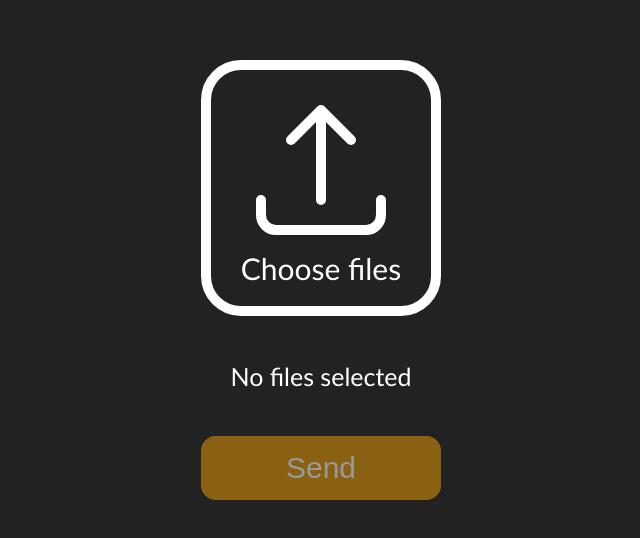
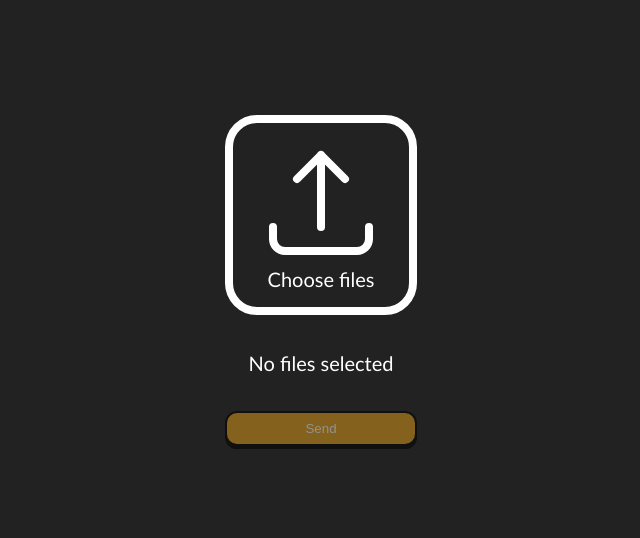
Before and after one commit to alkstr/file-transfer, a website: page public/index.html in a window 1280 px wide. Shown: the part 120-658 px from the top of the page, without its empty margins (319-959 px from the left). Drawn offline with Linux system fonts and the light colour scheme.

Commit message:
Update button and text styles

```diff
--- a/public/index.html
+++ b/public/index.html
@@ -11,7 +11,7 @@
 </head>
 
 <body class="flex-col justify-center items-center">
-    <main>
+    <main class="font-medium">
         <form id="uploadForm" class="upload-form flex-col">
             <label class="choose-button flex-col items-center">
                 <svg class="choose-icon" xmlns="http://www.w3.org/2000/svg" fill="none" viewBox="0 0 24 24"
@@ -23,7 +23,7 @@
                 <input id="filesInput" type="file" name="files" multiple required hidden />
             </label>
             <p id="selectionText" class="text-center">No files selected</p>
-            <button id="sendButton" class="send-button" type="submit" disabled="true">Send</button>
+            <button id="sendButton" class="button button-primary" type="submit" disabled="true">Send</button>
         </form>
     </main>
 </body>
--- a/public/style.css
+++ b/public/style.css
@@ -1,6 +1,4 @@
 :root {
-    --font-base: 1.25rem;
-    --font-lg: 1.5rem;
     --gap-lg: 1rem;
     --icon-size: 8rem;
 }
@@ -11,7 +9,6 @@ body {
     color: #ffffff;
     height: 100vh;
     margin: 0;
-    font-size: var(--font-base);
     font-family: Trebuchet MS, Arial, sans-serif;
 }
 
@@ -42,8 +39,3 @@ body {
     width: var(--icon-size);
     height: var(--icon-size);
 }
-
-.send-button {
-    background-color: rgb(230, 160, 30);
-    font-size: var(--font-lg);
-}
--- a/public/utilities.css
+++ b/public/utilities.css
@@ -1,3 +1,24 @@
+:root {
+    --color-basic: hsl(0, 0%, 40%);
+    --color-basic-hover: hsl(0, 0%, 50%);
+
+    --color-primary: hsl(40, 80%, 50%);
+    --color-primary-hover: hsl(40, 80%, 60%);
+
+    --color-shadow: rgb(0, 0, 0);
+
+    --font-medium: 1.25rem;
+    --font-large: 1.5rem;
+}
+
+.font-medium {
+    font-size: var(--font-medium);
+}
+
+.font-large {
+    font-size: var(--font-large);
+}
+
 .flex-col {
     display: flex;
     flex-direction: column;
@@ -15,37 +36,37 @@
     text-align: center;
 }
 
-button {
+.button {
     color: rgb(255, 255, 255);
-    background-color: rgb(96, 96, 96);
+    background-color: var(--color-basic);
     position: relative;
-    padding: 0.5em 1em;
-    border: none;
+    padding: 0.5rem 1rem;
+    border: 2px solid var(--color-shadow);
     border-radius: 0.75rem;
     cursor: pointer;
     overflow: hidden;
+    box-shadow: 0rem 0.25em var(--color-shadow);
 }
 
-button:disabled {
+.button:disabled {
     cursor: not-allowed;
+    opacity: 0.5;
 }
 
-button::after {
-    content: '';
-    position: absolute;
-    inset: 0;
-    pointer-events: none;
-    z-index: 0;
+.button:hover:not(:disabled) {
+    background-color: var(--color-basic-hover);
+    text-decoration: underline;
 }
 
-button:hover::after {
-    background: rgba(255, 255, 255, 0.1);
+.button:active:not(:disabled) {
+    transform: translateY(0.25em);
+    box-shadow: 0rem 0rem var(--color-shadow);
 }
 
-button:active::after {
-    background: rgba(0, 0, 0, 0.1);
+.button-primary {
+    background-color: var(--color-primary);
 }
 
-button:disabled::after {
-    background: rgba(0, 0, 0, 0.4);
+.button-primary:hover:hover:not(:disabled) {
+    background-color: var(--color-primary-hover);
 }
```
